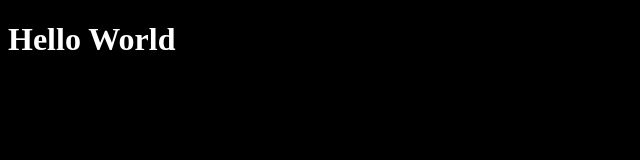
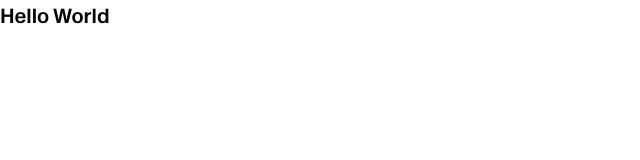
Before and after one commit to subender/cursor-landing-page, a plain HTML site: page index.html in a window 1280 px wide. Shown: the whole page, without its empty margins (0-640 px from the left). Drawn offline with Linux system fonts and the light colour scheme.

Commit message:
added basic reset,font and base code css

```diff
--- a/css/reset.css
+++ b/css/reset.css
@@ -0,0 +1,39 @@
+html {
+  font-size: 62.5%;
+  scroll-behavior: smooth;
+}
+
+*,
+*::before,
+*::after {
+  box-sizing: border-box;
+}
+
+* {
+  margin: 0;
+  padding: 0;
+}
+
+body {
+    font-family: var(--font-main);
+    line-height: 1.6;
+    min-height: 100vh;
+}
+
+img, picture, svg{
+    display: block;
+    max-width: 100%;
+}
+
+input, button {
+    font: inherit;
+}
+
+a{
+    text-decoration: none;
+    color: inherit;
+}
+
+ul, ol{
+    list-style: none;
+}
--- a/css/utilities.css
+++ b/css/utilities.css
@@ -0,0 +1,8 @@
+.container{
+    width: min(100% - 3rem, var(--container-width));
+    margin-inline: auto;
+}
+
+.flow > * + * {
+    margin-top: var(--flow-space, 2rem);
+}
--- a/css/variables.css
+++ b/css/variables.css
@@ -1,4 +1,39 @@
+@font-face {
+    font-family: 'CursorGothic';
+    src: url('../fonts/CursorGothic-Regular.woff2') format('woff2');
+    font-weight: 400;
+    font-style: normal;
+    font-display: swap;
+}
+
+@font-face {
+    font-family: 'CursorGothic';
+    src: url('../fonts/CursorGothic-Italic.woff2') format('woff2');
+    font-weight: 400;
+    font-style: italic;
+    font-display: swap;
+}
+
+@font-face {
+    font-family: 'CursorGothic';
+    src: url('../fonts/CursorGothic-Bold.woff2') format('woff2');
+    font-weight: 700;
+    font-style: normal;
+    font-display: swap;
+}
+
+@font-face {
+    font-family: 'CursorGothic';
+    src: url('../fonts/CursorGothic-BoldItalic.woff2') format('woff2');
+    font-weight: 700;
+    font-style: italic;
+    font-display: swap;
+}
+
+
 :root {
-    --color-background: #000000;
-    --color-primary: #ffffff;
+    --font-main: 'CursorGothic', -apple-system, BlinkMacSystemFont, "Segoe UI", Roboto, sans-serif;
+    --container-width: 130rem;
+    --font-size-base: 1.6rem;
+
 }
```
Also changed, not shown: fonts/CursorGothic-Bold.woff2 (added), fonts/CursorGothic-BoldItalic.woff2 (added), fonts/CursorGothic-Italic.woff2 (added), fonts/CursorGothic-Regular.woff2 (added), 1 other file.
